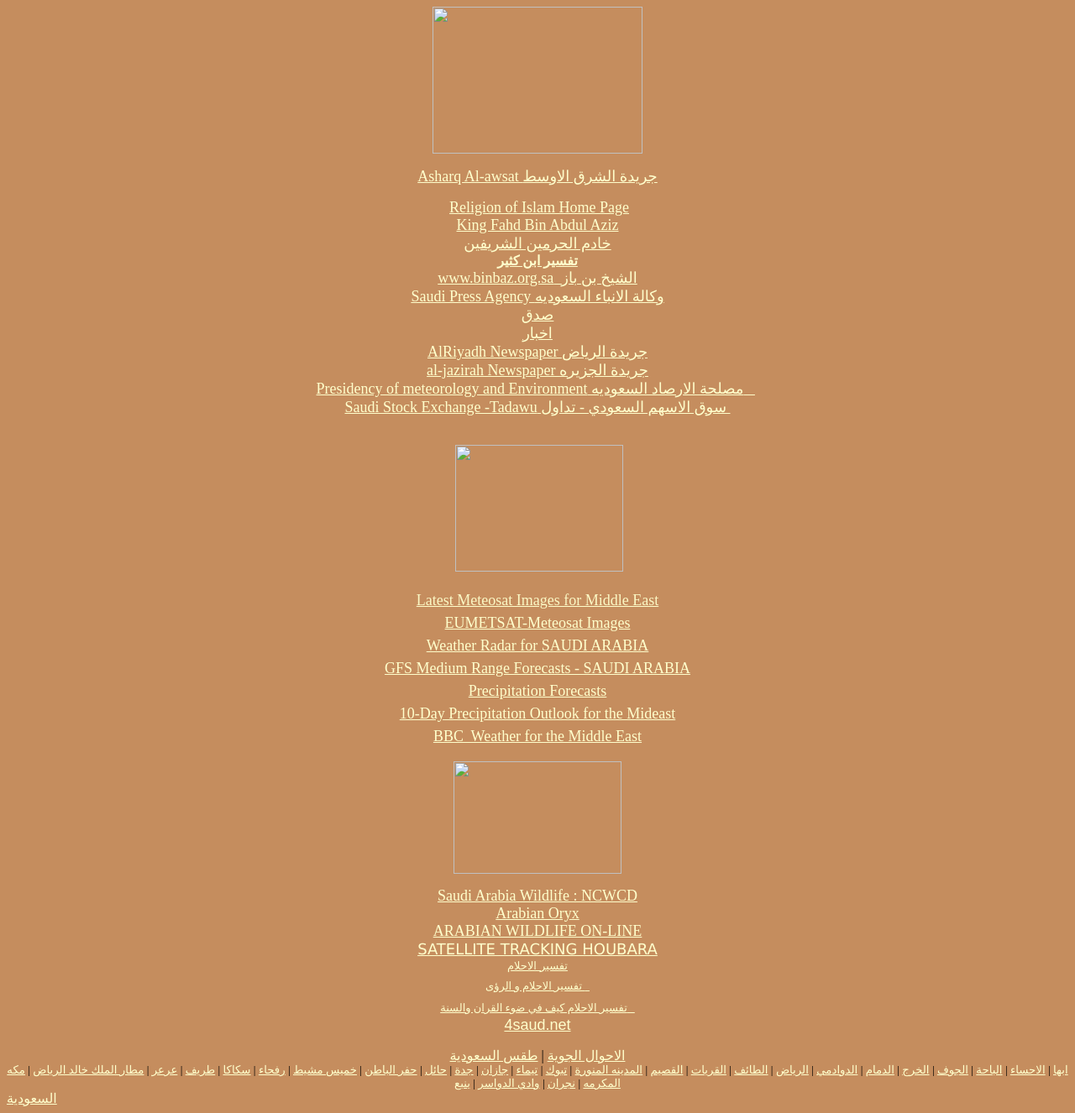
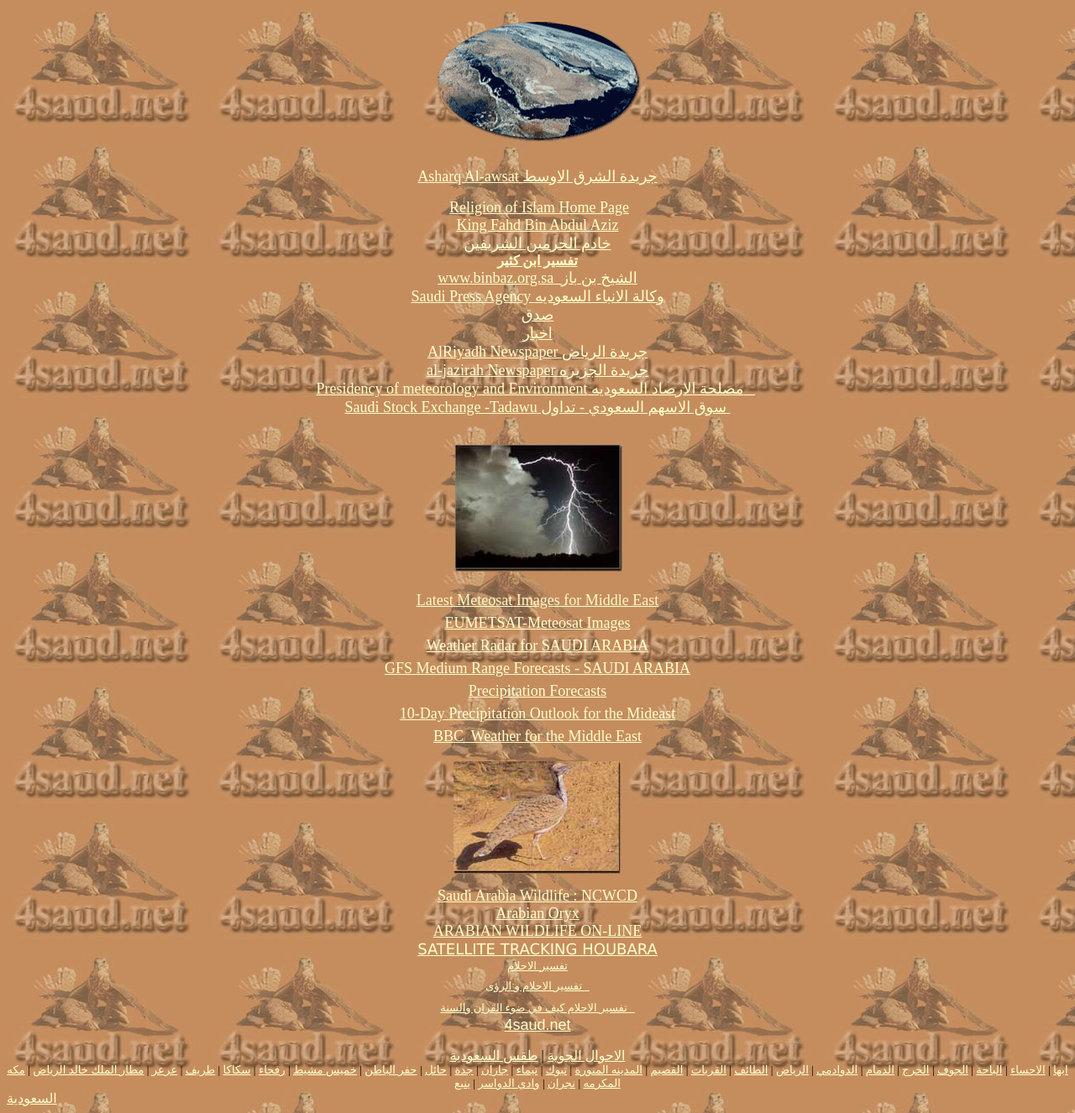
Before and after one commit to hz1sa/4saud, a plain HTML site: page links_page.htm in a window 1280 px wide. Shown: the whole page at 84% size. Drawn offline with Linux system fonts and the light colour scheme.

Commit message:
Update links_page.htm

```diff
--- a/links_page.htm
+++ b/links_page.htm
@@ -25,11 +25,11 @@
 </head>
 
 
-<body bgcolor="#C58D5E" link="#FFFFCC" vlink="#FFCCCC" alink="#FFFFFF" background="awesome/images/kl.jpg" bgproperties="fixed"><!--msnavigation--><table dir="ltr" border="0" cellpadding="0" cellspacing="0" width="100%"><tr><!--msnavigation--><td align="center" valign="top">
+<body bgcolor="#C58D5E" link="#FFFFCC" vlink="#FFCCCC" alink="#FFFFFF" background="images/kl.jpg" bgproperties="fixed"><!--msnavigation--><table dir="ltr" border="0" cellpadding="0" cellspacing="0" width="100%"><tr><!--msnavigation--><td align="center" valign="top">
 
 <p align="center">
 
-<img border="0" src="awesome/images/saudiar.gif" width="250" height="175"></p>
+<img border="0" src="images/saudiar.gif" width="250" height="175"></p>
 
 <table border="0" cellpadding="0" cellspacing="0" style="border-collapse: collapse" width="100%" id="AutoNumber1"><tr><td width="100%">
 
@@ -66,7 +66,7 @@
 
 </td></tr></table>
 
-<p align="center"><font size="4">&nbsp;</font><img border="0" src="awesome/images/brg2.jpg" width="200" height="151"></p>
+<p align="center"><font size="4">&nbsp;</font><img border="0" src="images/brg2.jpg" width="200" height="151"></p>
 
 <table border="0" cellpadding="0" cellspacing="0" style="border-collapse: collapse" width="100%" id="AutoNumber3" height="81"><tr><td width="100%" height="27">
 
@@ -108,7 +108,7 @@
 
 <p align="center"></p>
 
-<p align="center"><img border="0" src="awesome/images/habara.jpg" width="200" height="134"></p>
+<p align="center"><img border="0" src="images/habara.jpg" width="200" height="134"></p>
 
 <table border="0" cellpadding="0" cellspacing="0" style="border-collapse: collapse" width="100%" id="AutoNumber2" height="143"><tr><td width="100%" height="19">
 
```
